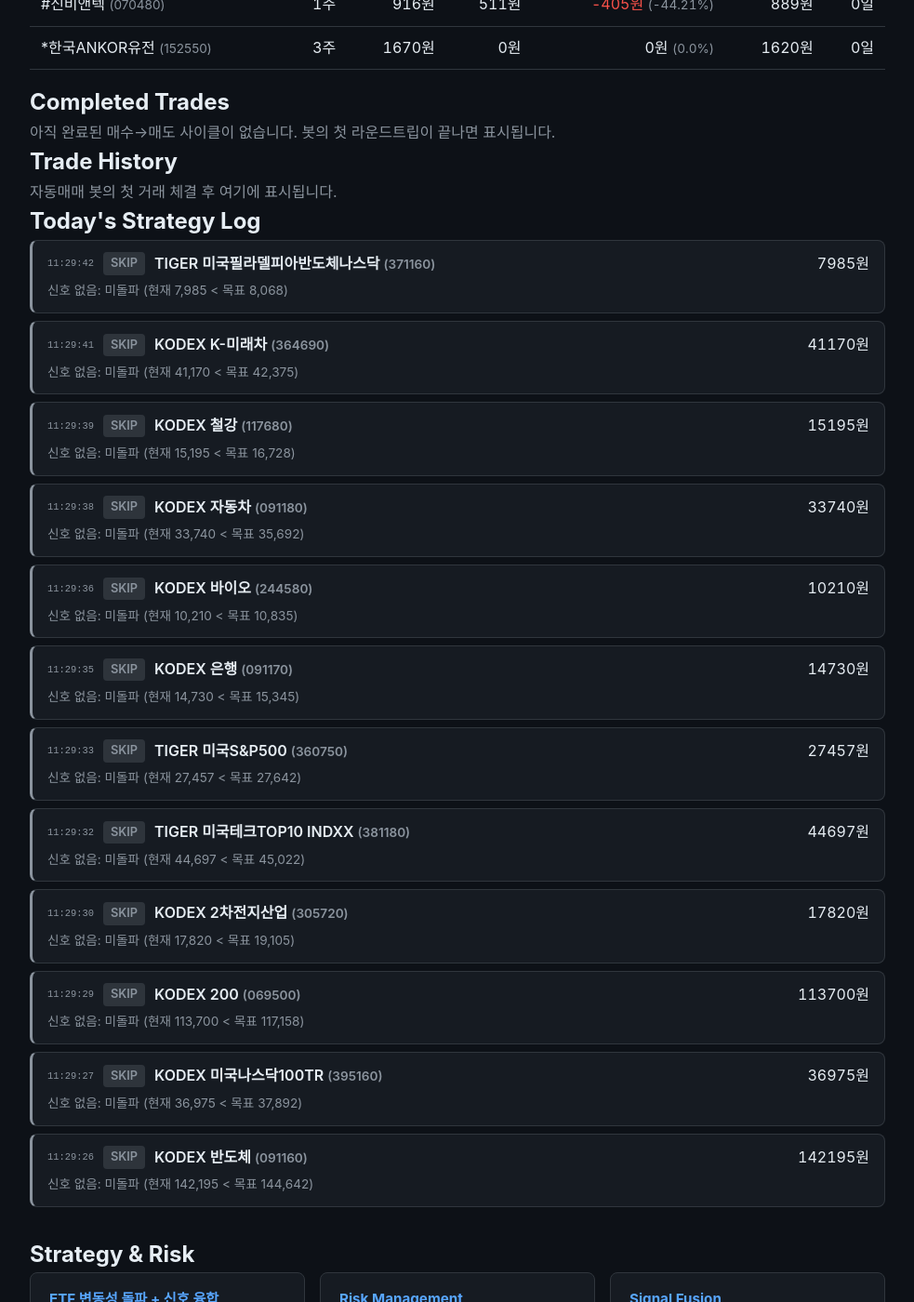
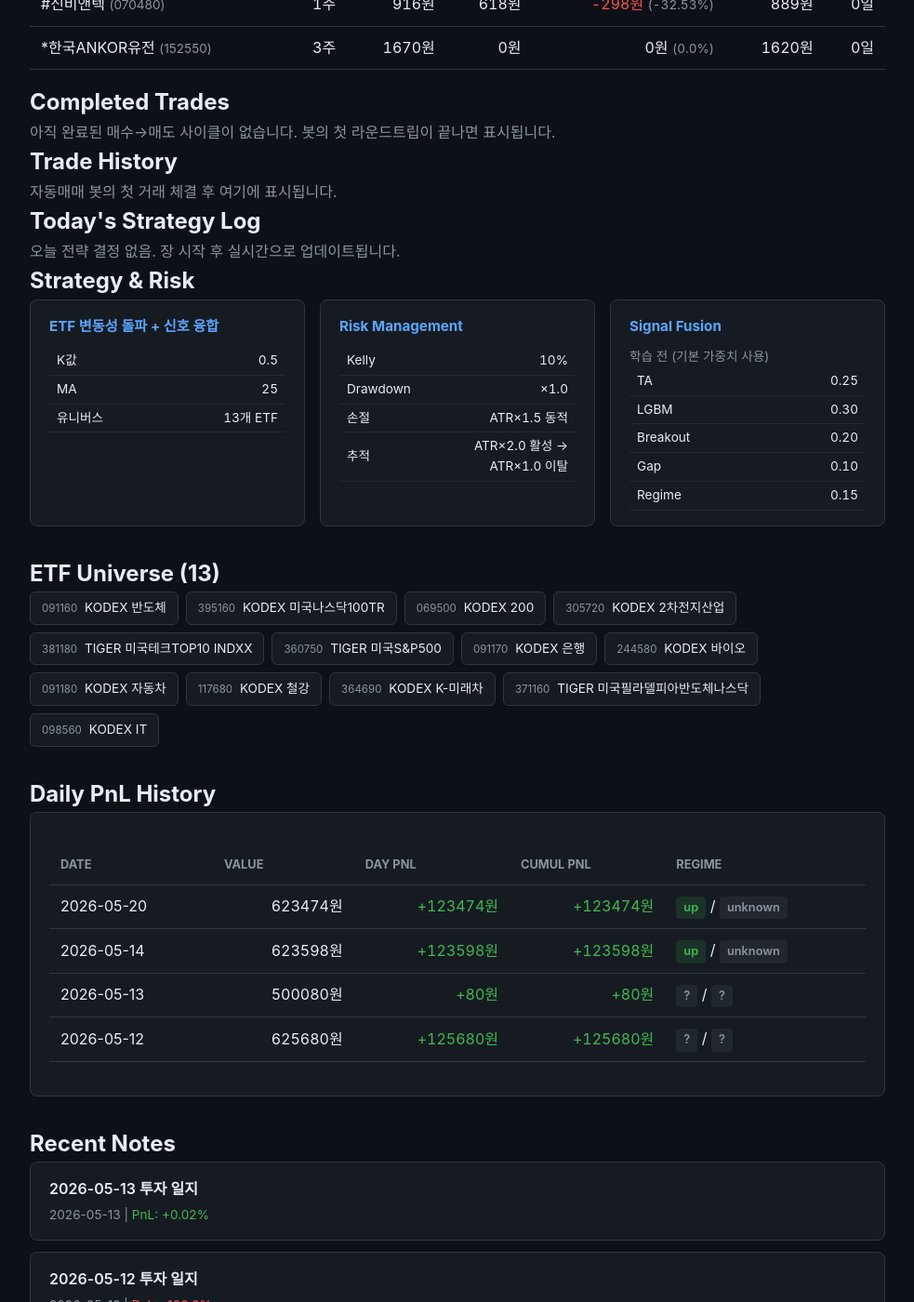
Before and after one commit to BudongJW/kis-trading-journal, a Jekyll site: the page built from index.html, in a window 1280 px wide and 1400 px high, scrolled down 636 px. Shown: the whole window at 93% size, without its empty margins (148-1131 px from the left). Built offline with Jekyll 4.4.1, drawn with Linux system fonts in a browser that asks for light colours; some of the changed text lies outside the part shown.

Commit message:
auto: portfolio update 15:47

```diff
--- a/_data/portfolio.json
+++ b/_data/portfolio.json
@@ -1,5 +1,5 @@
 {
-  "updated_at": "2026-05-20T11:29:48.142901",
+  "updated_at": "2026-05-20T15:47:36.211743",
   "initial_capital": 500000,
   "cash": 622856,
   "holdings": [
@@ -7,11 +7,11 @@
       "symbol": "070480",
       "name": "#신비앤텍",
       "qty": 1,
-      "current_price": 511,
-      "value": 511,
+      "current_price": 618,
+      "value": 618,
       "buy_price": 916,
-      "pnl": -405,
-      "pnl_pct": -44.21,
+      "pnl": -298,
+      "pnl_pct": -32.53,
       "manual": true,
       "stop_price": 889
     },
@@ -28,12 +28,12 @@
       "stop_price": 1620
     }
   ],
-  "holdings_value": 511,
-  "total_value": 623367,
+  "holdings_value": 618,
+  "total_value": 623474,
   "total_pnl": 0,
   "total_pnl_pct": 0,
   "realized_pnl": 0,
-  "unrealized_pnl": -405,
+  "unrealized_pnl": -298,
   "total_trades": 0,
   "completed_trades": 0,
   "winning_trades": 0,
@@ -72,11 +72,11 @@
     },
     {
       "date": "2026-05-20",
-      "total_value": 623367,
+      "total_value": 623474,
       "cash": 622856,
-      "holdings_value": 511,
-      "day_pnl": 123367,
-      "cumul_pnl": 123367,
+      "holdings_value": 618,
+      "day_pnl": 123474,
+      "cumul_pnl": 123474,
       "regime": "up",
       "hmm_state": "unknown",
       "confidence": 0.239,
@@ -171,15 +171,8 @@
     "trained": false
   },
   "bear_strategy": {
-    "enabled": true,
-    "regime": "CAUTION",
-    "confidence": 0.65,
-    "sma_ratio": 0.6965,
-    "canary_bad": 1,
-    "canary_scores": {
-      "195930": 0.0576,
-      "132030": -0.8795
-    }
+    "regime": "BULL",
+    "enabled": false
   },
   "us_session": {
     "enabled": true,
@@ -190,114 +183,5 @@
     "budget_pct": 0.4,
     "regime_linked": true
   },
-  "decisions": [
-    {
-      "time": "11:29:42",
-      "symbol": "371160",
-      "name": "TIGER 미국필라델피아반도체나스닥",
-      "action": "skip",
-      "reason": "신호 없음: 미돌파 (현재 7,985 < 목표 8,068)",
-      "price": 7985,
-      "ta_total": -14.2
-    },
-    {
-      "time": "11:29:41",
-      "symbol": "364690",
-      "name": "KODEX K-미래차",
-      "action": "skip",
-      "reason": "신호 없음: 미돌파 (현재 41,170 < 목표 42,375)",
-      "price": 41170,
-      "ta_total": -12.8
-    },
-    {
-      "time": "11:29:39",
-      "symbol": "117680",
-      "name": "KODEX 철강",
-      "action": "skip",
-      "reason": "신호 없음: 미돌파 (현재 15,195 < 목표 16,728)",
-      "price": 15195,
-      "ta_total": -1.2
-    },
-    {
-      "time": "11:29:38",
-      "symbol": "091180",
-      "name": "KODEX 자동차",
-      "action": "skip",
-      "reason": "신호 없음: 미돌파 (현재 33,740 < 목표 35,692)",
-      "price": 33740,
-      "ta_total": -4.4
-    },
-    {
-      "time": "11:29:36",
-      "symbol": "244580",
-      "name": "KODEX 바이오",
-      "action": "skip",
-      "reason": "신호 없음: 미돌파 (현재 10,210 < 목표 10,835)",
-      "price": 10210,
-      "ta_total": 2.4
-    },
-    {
-      "time": "11:29:35",
-      "symbol": "091170",
-      "name": "KODEX 은행",
-      "action": "skip",
-      "reason": "신호 없음: 미돌파 (현재 14,730 < 목표 15,345)",
-      "price": 14730,
-      "ta_total": -7.9
-    },
-    {
-      "time": "11:29:33",
-      "symbol": "360750",
-      "name": "TIGER 미국S&P500",
-      "action": "skip",
-      "reason": "신호 없음: 미돌파 (현재 27,457 < 목표 27,642)",
-      "price": 27457,
-      "ta_total": 11.2
-    },
-    {
-      "time": "11:29:32",
-      "symbol": "381180",
-      "name": "TIGER 미국테크TOP10 INDXX",
-      "action": "skip",
-      "reason": "신호 없음: 미돌파 (현재 44,697 < 목표 45,022)",
-      "price": 44697,
-      "ta_total": -9.2
-    },
-    {
-      "time": "11:29:30",
-      "symbol": "305720",
-      "name": "KODEX 2차전지산업",
-      "action": "skip",
-      "reason": "신호 없음: 미돌파 (현재 17,820 < 목표 19,105)",
-      "price": 17820,
-      "ta_total": -5.1
-    },
-    {
-      "time": "11:29:29",
-      "symbol": "069500",
-      "name": "KODEX 200",
-      "action": "skip",
-      "reason": "신호 없음: 미돌파 (현재 113,700 < 목표 117,158)",
-      "price": 113700,
-      "ta_total": -15.2
-    },
-    {
-      "time": "11:29:27",
-      "symbol": "395160",
-      "name": "KODEX 미국나스닥100TR",
-      "action": "skip",
-      "reason": "신호 없음: 미돌파 (현재 36,975 < 목표 37,892)",
-      "price": 36975,
-      "ta_total": -16.5
-    },
-    {
-      "time": "11:29:26",
-      "symbol": "091160",
-      "name": "KODEX 반도체",
-      "action": "skip",
-      "reason": "신호 없음: 미돌파 (현재 142,195 < 목표 144,642)",
-      "price": 142195,
-      "ta_total": -15.1
-    }
-  ]
+  "decisions": []
 }
```
